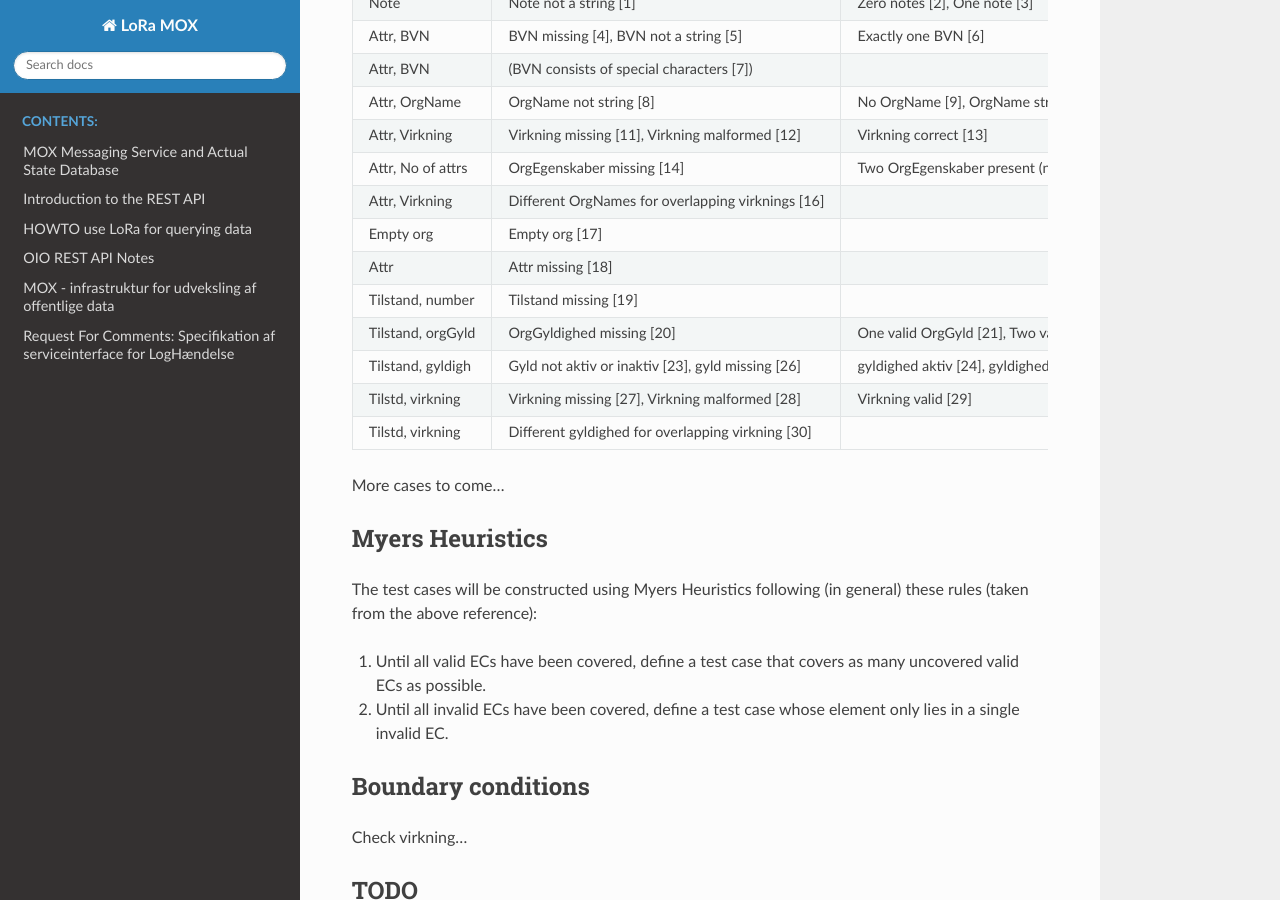
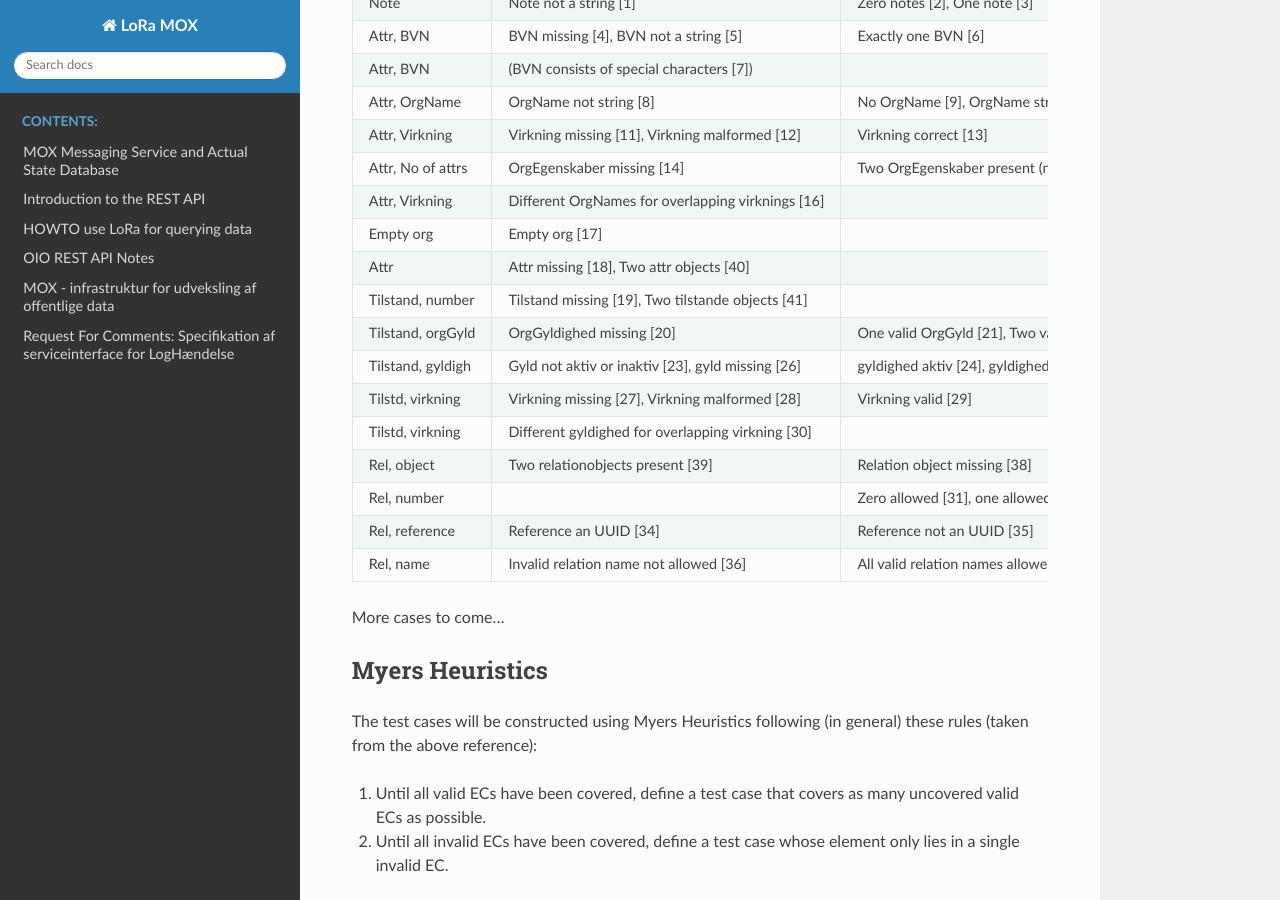
Before and after one commit to magenta-aps/mox, a Sphinx documentation site: the page built from doc/Systematic_testing.rst, in a window 1280 px wide and 900 px high, scrolled down 478 px. Built offline with Sphinx 7.4.7 and the Read the Docs theme 2.0.0, drawn with Linux system fonts in a browser that asks for light colours.

Commit message:
Added final integration test cases for 'tilstande' for creating an organisation

```diff
--- a/doc/Systematic_testing.rst
+++ b/doc/Systematic_testing.rst
@@ -27,12 +27,16 @@ Attr, Virkning     Virkning missing [11], Virkning malformed [12]     Virkning c
 Attr, No of attrs  OrgEgenskaber missing [14]                         Two OrgEgenskaber present (no overlaps) [15]
 Attr, Virkning     Different OrgNames for overlapping virknings [16]
 Empty org          Empty org [17]
-Attr               Attr missing [18]
-Tilstand, number   Tilstand missing [19]
+Attr               Attr missing [18], Two attr objects [40]
+Tilstand, number   Tilstand missing [19], Two tilstande objects [41]
 Tilstand, orgGyld  OrgGyldighed missing [20]                          One valid OrgGyld [21], Two valid OrgGyld [22]
 Tilstand, gyldigh  Gyld not aktiv or inaktiv [23], gyld missing [26]  gyldighed aktiv [24], gyldighed inaktiv [25]
 Tilstd, virkning   Virkning missing [27], Virkning malformed [28]     Virkning valid [29]
 Tilstd, virkning   Different gyldighed for overlapping virkning [30]
+Rel, object        Two relationobjects present [39]                   Relation object missing [38]
+Rel, number                                                           Zero allowed [31], one allowed [32], two [33]
+Rel, reference     Reference an UUID [34]                             Reference not an UUID [35]
+Rel, name          Invalid relation name not allowed [36]             All valid relation names allowed [37]
 =================  =================================================  =================================================
 
 More cases to come...
```
Also changed, not shown: 1 other file.
